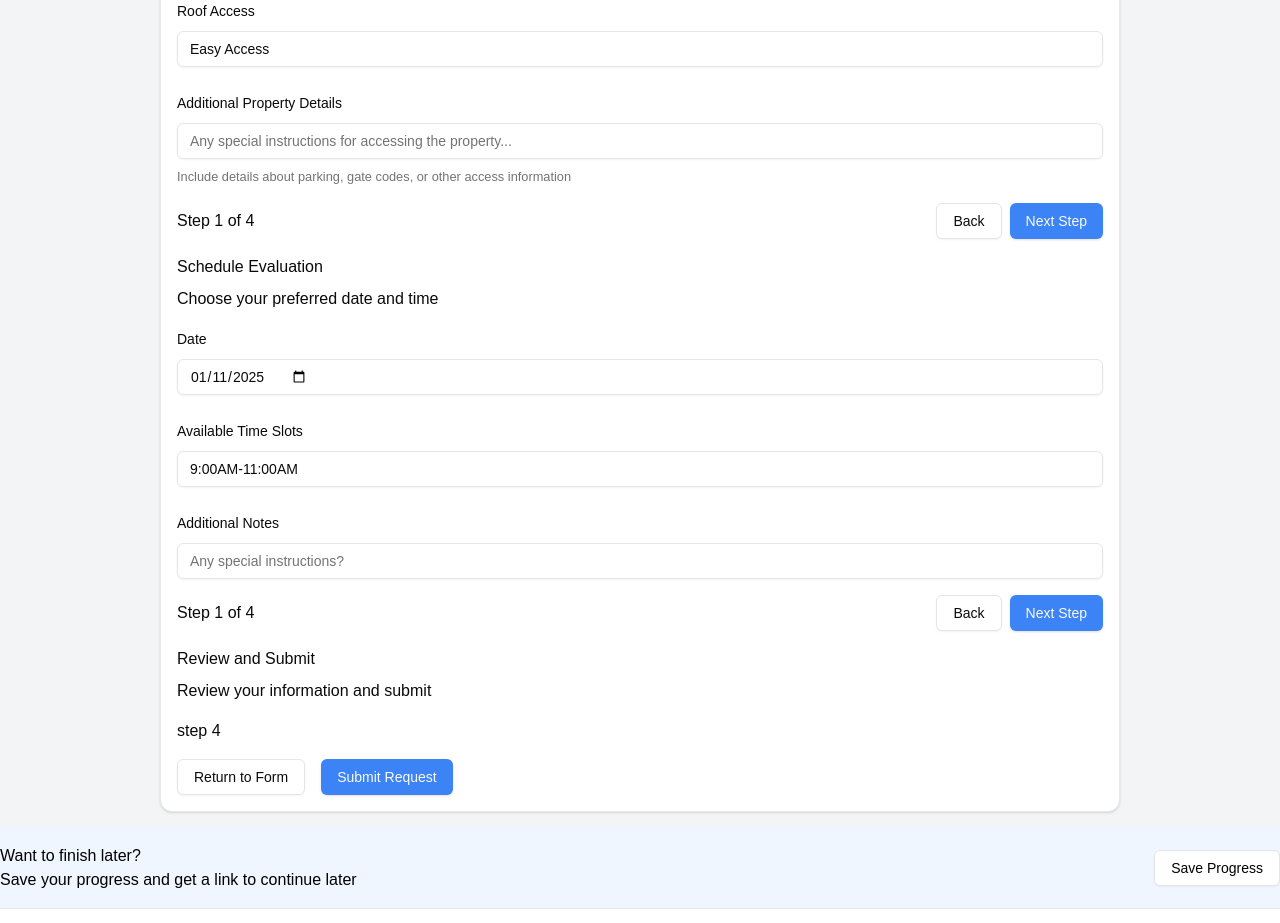
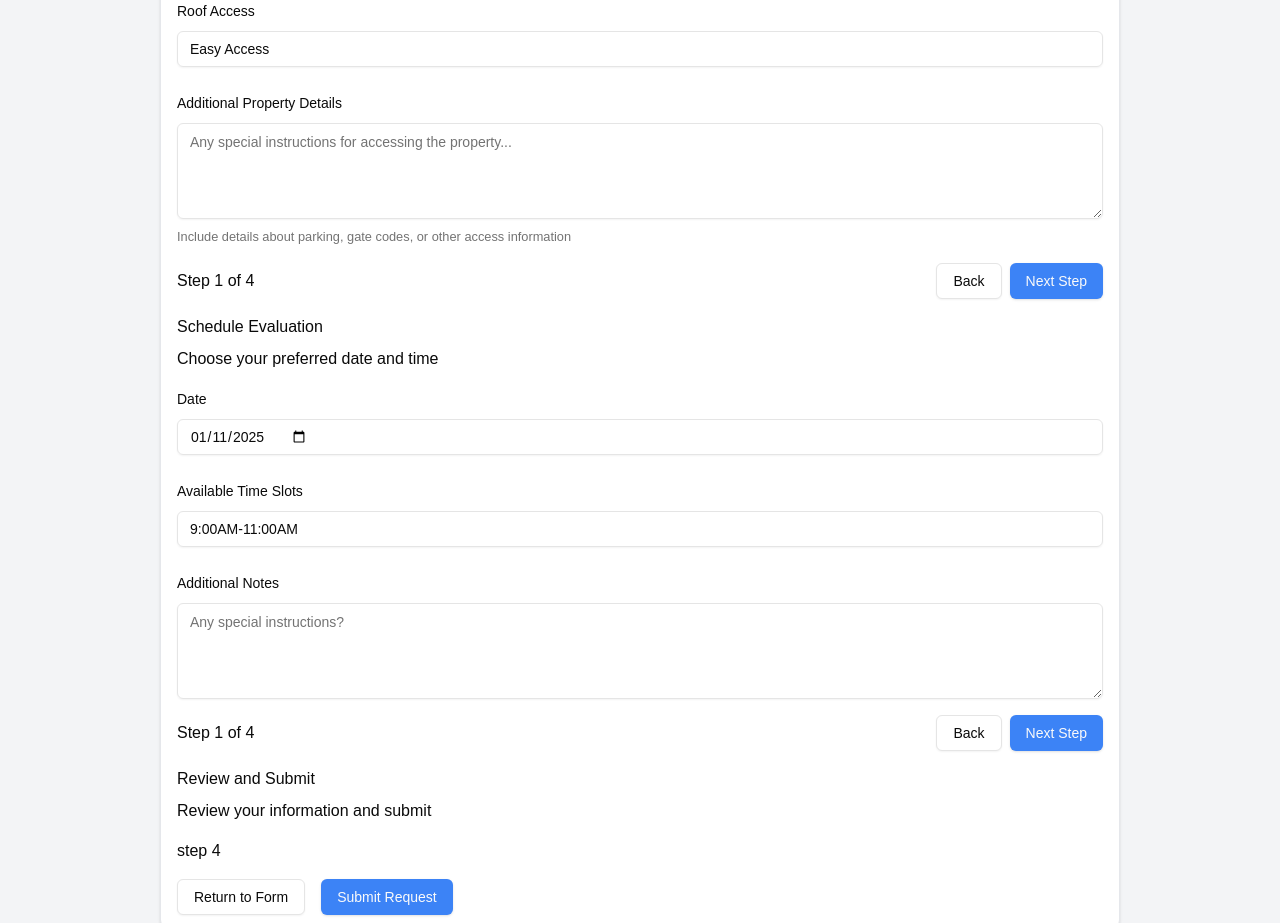
Before and after one commit to chingu-voyages/v52-tier3-team-33, a Next.js app in the folder solar-panel/: page /public/evaluate/form in a window 1280 px wide. Shown: the part 1000-1923 px from the top of the page. Built offline with nearby package versions, Linux system fonts and the light colour scheme.

Commit message:
Add textarea to second and third form step

```diff
--- a/solar-panel/src/app/public/evaluate/form/components/step-2/form-fields.tsx
+++ b/solar-panel/src/app/public/evaluate/form/components/step-2/form-fields.tsx
@@ -18,6 +18,7 @@ import {
   FormStepTwoSchema,
   type StepTwoType,
 } from "@/utils/schemas/evaluation-form-schema";
+import { Textarea } from "@/components/ui/textarea";
 
 export default function StepTwoFormFields(): React.ReactNode {
   const { formData, updateFormData } = useEvaluationFormStore();
@@ -85,8 +86,9 @@ export default function StepTwoFormFields(): React.ReactNode {
             <FormItem>
               <FormLabel>Additional Property Details</FormLabel>
               <FormControl>
-                <Input
+              <Textarea
                   placeholder="Any special instructions for accessing the property..."
+                  className="min-h-24"
                   {...field}
                 />
               </FormControl>
--- a/solar-panel/src/app/public/evaluate/form/components/step-3/form-fields.tsx
+++ b/solar-panel/src/app/public/evaluate/form/components/step-3/form-fields.tsx
@@ -17,6 +17,7 @@ import {
   FormStepThreeSchema,
   type StepThreeType,
 } from "@/utils/schemas/evaluation-form-schema";
+import { Textarea } from "@/components/ui/textarea";
 
 export default function StepThreeFormFields(): React.ReactNode {
   const { formData, updateFormData } = useEvaluationFormStore();
@@ -74,7 +75,11 @@ export default function StepThreeFormFields(): React.ReactNode {
             <FormItem>
               <FormLabel>Additional Notes</FormLabel>
               <FormControl>
-                <Input placeholder="Any special instructions?" {...field} />
+                <Textarea
+                  placeholder="Any special instructions?"
+                  className="min-h-24"
+                  {...field}
+                />
               </FormControl>
               <FormMessage />
             </FormItem>
```
